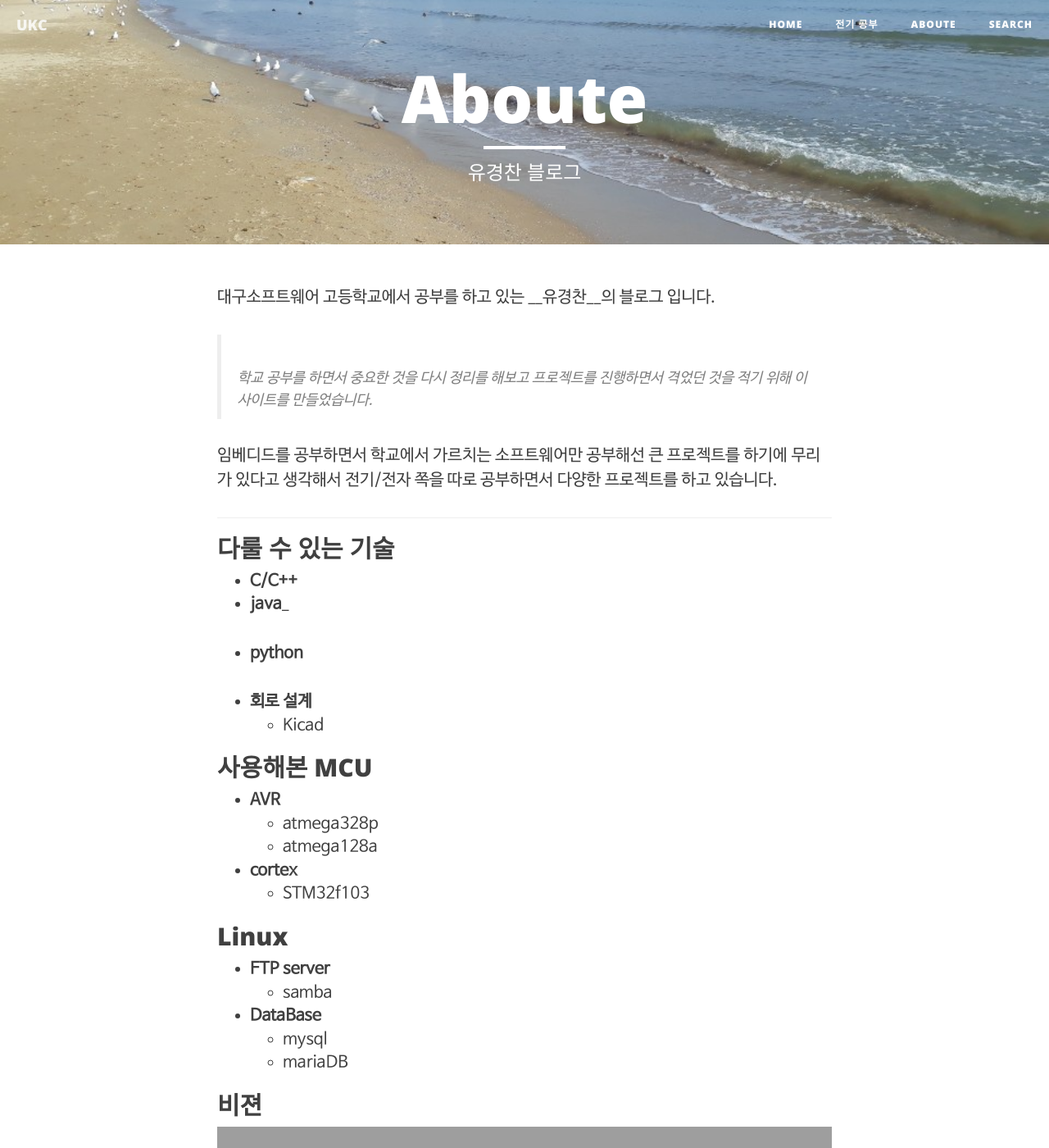
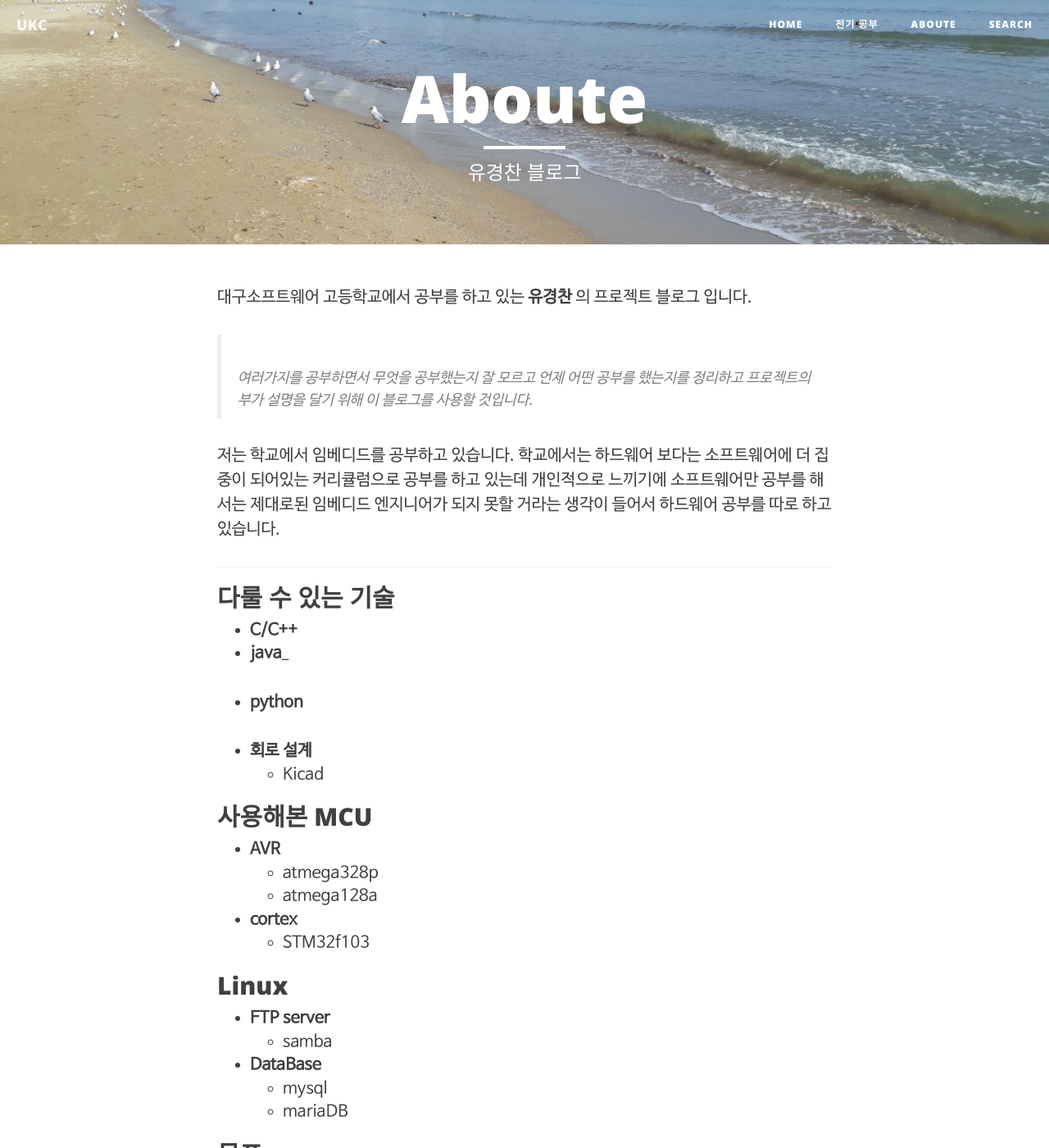
Before and after one commit to fbqweasd/fbqweasd.github.io, a Jekyll site: the page built from about.md, in a window 1280 px wide and 1400 px high. Shown: the whole window at 82% size. Built offline with Jekyll 4.4.1, drawn with Linux system fonts in a browser that asks for light colours; nearby versions of some CDN libraries; some of the changed text lies outside the part shown; grey boxes are pictures that could not be loaded.

Commit message:
about update

```diff
--- a/about.md
+++ b/about.md
@@ -5,13 +5,11 @@ description: "유경찬 블로그"
 header-img: "img/home-bg.jpg"
 ---
 
-대구소프트웨어 고등학교에서 공부를 하고 있는 __유경찬__의 블로그 입니다.
+대구소프트웨어 고등학교에서 공부를 하고 있는 __유경찬__ 의 프로젝트 블로그 입니다.
 
-> 학교 공부를 하면서 중요한 것을 다시 정리를 해보고 프로젝트를 진행하면서 격었던 것을 적기 위해 이 사이트를 만들었습니다.
+> 여러가지를 공부하면서 무엇을 공부했는지 잘 모르고 언제 어떤 공부를 했는지를 정리하고 프로젝트의 부가 설명을 달기 위해 이 블로그를 사용할 것입니다.
 
-
-임베디드를 공부하면서 학교에서 가르치는 소프트웨어만 공부해선 큰 프로젝트를 하기에 무리가 있다고 생각해서 전기/전자 쪽을 따로 공부하면서 다양한 프로젝트를 하고 있습니다.
-
+저는 학교에서 임베디드를 공부하고 있습니다. 학교에서는 하드웨어 보다는 소프트웨어에 더 집중이 되어있는 커리큘럼으로 공부를 하고 있는데 개인적으로 느끼기에 소프트웨어만 공부를 해서는 제대로된 임베디드 엔지니어가 되지 못할 거라는 생각이 들어서 하드웨어 공부를 따로 하고 있습니다.
 
 ----------
 
@@ -41,6 +39,9 @@ header-img: "img/home-bg.jpg"
 	* mysql
 	* mariaDB
 
-## 비젼
+## 목표
 
-<embed src="/목표/2019/02/06/mission/" height="500px" width="100%">
+* 공중파 라디오 수신기 만들기
+* arm기반의 리눅스 보드 설계
+* 나만의 리눅스 시스템 개발 - 내 보드에서 동작
+* 스마트 책상 개발 - arm기반 프로젝트
```
